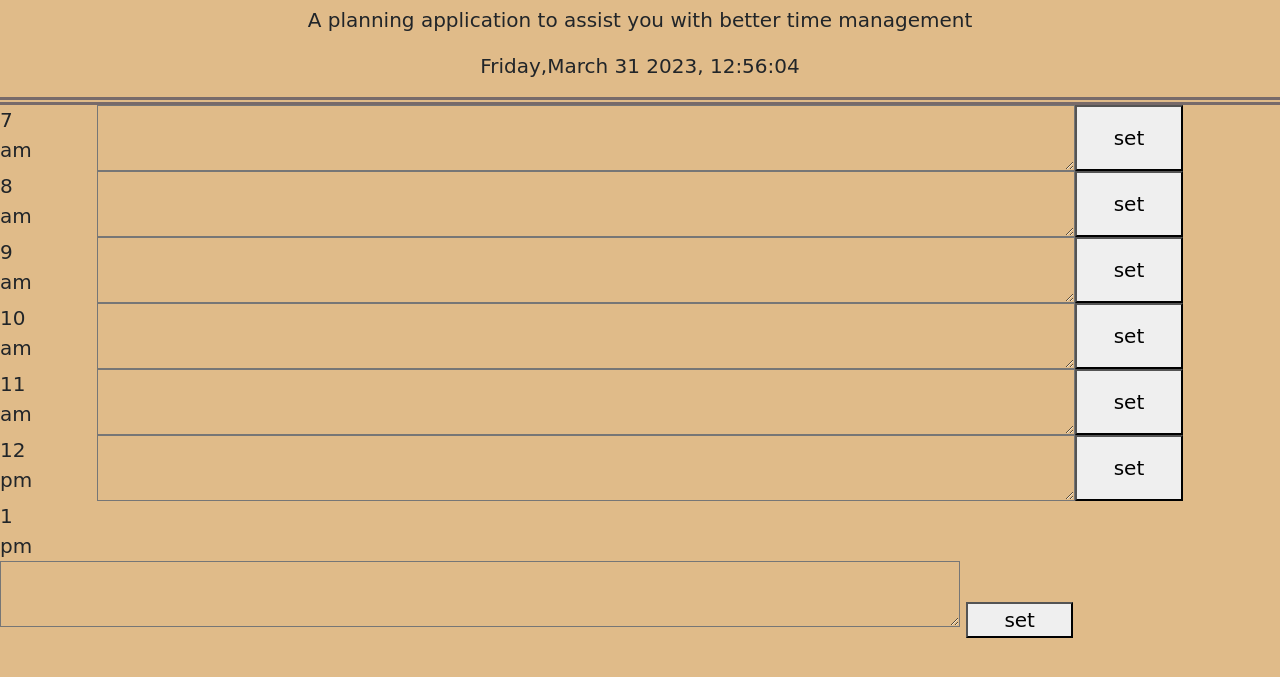
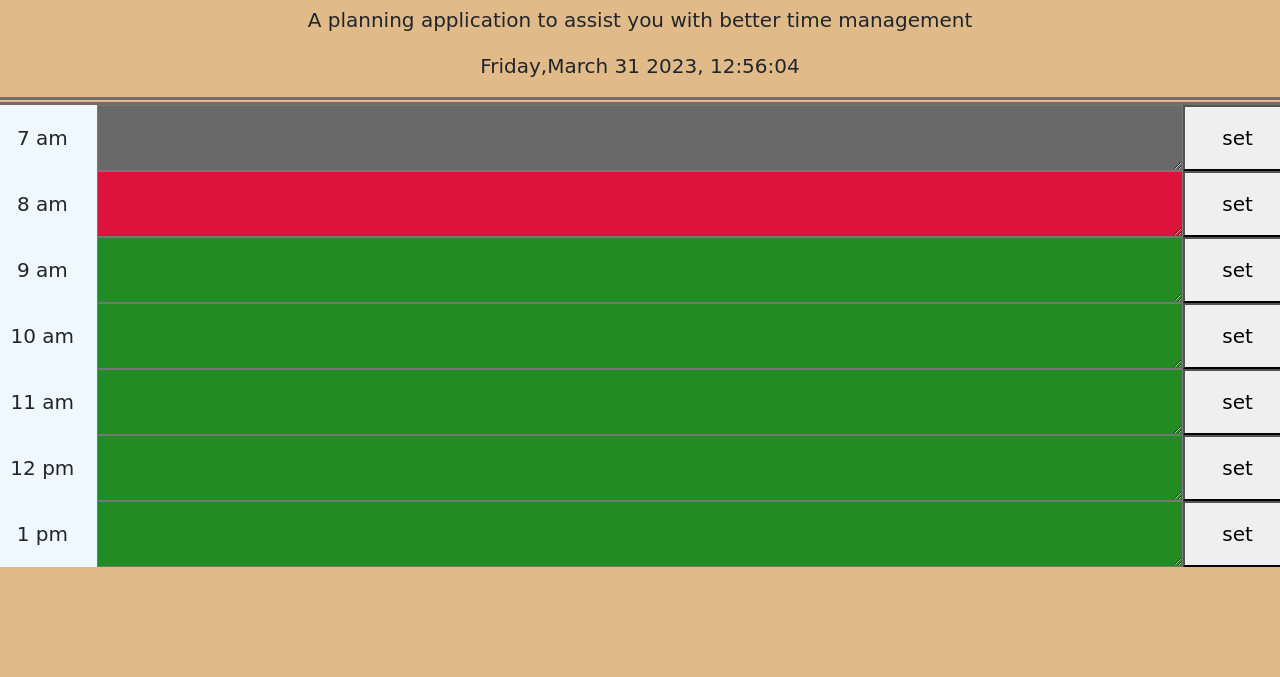
Before and after one commit to 0Adean0/Work-Day-Scheduler, a plain HTML site: page index.html in a window 1280 px wide. Shown: the part 71-748 px from the top of the page. Drawn offline with nearby package versions, Linux system fonts and the light colour scheme; a web font is replaced by a local one.

Commit message:
added color now need to find a way to have it set on the time of the day, also discovered that my col-md measurements needed to be 10 to fill the page, anything less would show that color on the other side and anything more would push the button off the page

```diff
--- a/assets/style.css
+++ b/assets/style.css
@@ -18,15 +18,24 @@ textarea{
     background-color: transparent;
 }
 
-.input{
-white-space: pre-wrap;
 
+.hour{
+row-gap: 2px;
+text-align: center;
+padding-top: 18px;
+background-color: aliceblue;
 }
-.hour{
-columns: 2px;;
+
+.past{
+background-color: dimgray;
+}
 
 
+.current{
+background-color: crimson;
+}
 
 
-
+.expected{
+background-color: forestgreen;
 }
--- a/index.html
+++ b/index.html
@@ -21,37 +21,37 @@
     <section>
         <content id="am7" class="time-block row past">
             <aside class="col-1 col-md-1 hour">7 am</aside>
-            <textarea class="col-1 col-md-9 inputs" rows="2"> </textarea>
+            <textarea class="col-1 col-md-10 input" rows="2"> </textarea>
             <button class="col-1 col-md-1 save input">set</button>
         </content>
         <content id="am8" class="time-block row current" >
             <aside class="col-1 col-md-1 hour">8 am</aside>
-            <textarea class="col-1 col-md-9 inputs" rows="2"> </textarea>
+            <textarea class="col-1 col-md-10 input" rows="2"> </textarea>
             <button class="col-1 col-md-1 save input">set</button>
         </content>
         <content id="am9" class="time-block row expected" >
             <aside class="col-1 col-md-1 hour">9 am</aside>
-            <textarea class="col-1 col-md-9 inputs" rows="2"> </textarea>
+            <textarea class="col-1 col-md-10 input" rows="2"> </textarea>
             <button class="col-1 col-md-1 save input">set</button>
         </content>
         <content id="am10" class="time-block row expected" >
             <aside class="col-1 col-md-1 hour">10 am</aside>
-            <textarea class="col-1 col-md-9 inputs" rows="2"> </textarea>
+            <textarea class="col-1 col-md-10 input" rows="2"> </textarea>
             <button class="col-1 col-md-1 save input">set</button>
         </content>
         <content id="am11" class="time-block row expected" >
             <aside class="col-1 col-md-1 hour">11 am</aside>
-            <textarea class="col-1 col-md-9 inputs" rows="2"> </textarea>
+            <textarea class="col-1 col-md-10 input" rows="2"> </textarea>
             <button class="col-1 col-md-1 save input">set</button>
         </content>
         <content id="pm12" class="time-block row expected" >
             <aside class="col-1 col-md-1 hour">12 pm</aside>
-            <textarea class="col-1 col-md-9 inputs" rows="2"> </textarea>
+            <textarea class="col-1 col-md-10 input" rows="2"> </textarea>
             <button class="col-1 col-md-1 save input">set</button>
         </content>
-        <content id="pm1" class="time-block rowexpected" >
+        <content id="pm1" class="time-block row expected" >
             <aside class="col-1 col-md-1 hour">1 pm</aside>
-            <textarea class="col-1 col-md-9 inputs" rows="2"> </textarea>
+            <textarea class="col-1 col-md-10 input" rows="2"> </textarea>
             <button class="col-1 col-md-1 save input">set</button>
         </content>
     </section>
```
